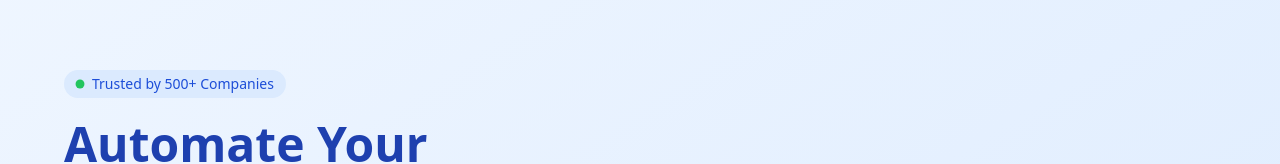
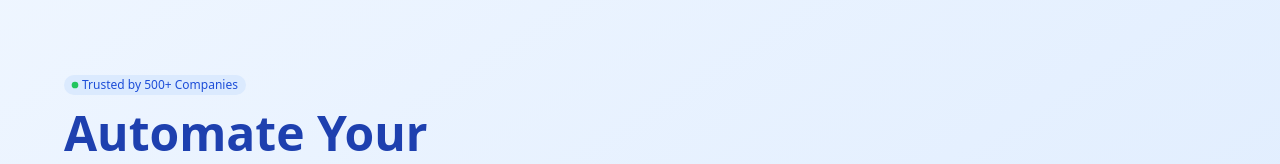
Before and after one commit to madhujun16/Auditric-homepage, a React (Create React App) app: page / in a window 1280 px wide. Shown: the part 138-302 px from the top of the page. Built offline with nearby package versions, Linux system fonts and the light colour scheme.

Commit message:
style: Reduce size of blue tile above 'Trusted by 500+ Companies' text

```diff
--- a/src/AuditricLandingPage.js
+++ b/src/AuditricLandingPage.js
@@ -117,13 +117,13 @@ export default function AuditricLandingPage() {
               initial={{ opacity: 0, y: 20 }}
               animate={{ opacity: 1, y: 0 }}
               transition={{ delay: 0.2, duration: 0.6 }}
-              className="mb-4"
+              className="mb-2"
             >
-              <span className="px-3 py-1 bg-blue-100 text-blue-700 rounded-full text-sm font-medium inline-flex items-center gap-2">
+              <span className="px-2 py-0.5 bg-blue-100 text-blue-700 rounded-full text-xs font-medium inline-flex items-center gap-1">
                 <motion.span
                   animate={{ scale: [1, 1.2, 1] }}
                   transition={{ duration: 1, repeat: Infinity }}
-                  className="w-2 h-2 bg-green-500 rounded-full"
+                  className="w-1.5 h-1.5 bg-green-500 rounded-full"
                 />
                 Trusted by 500+ Companies
               </span>
```
